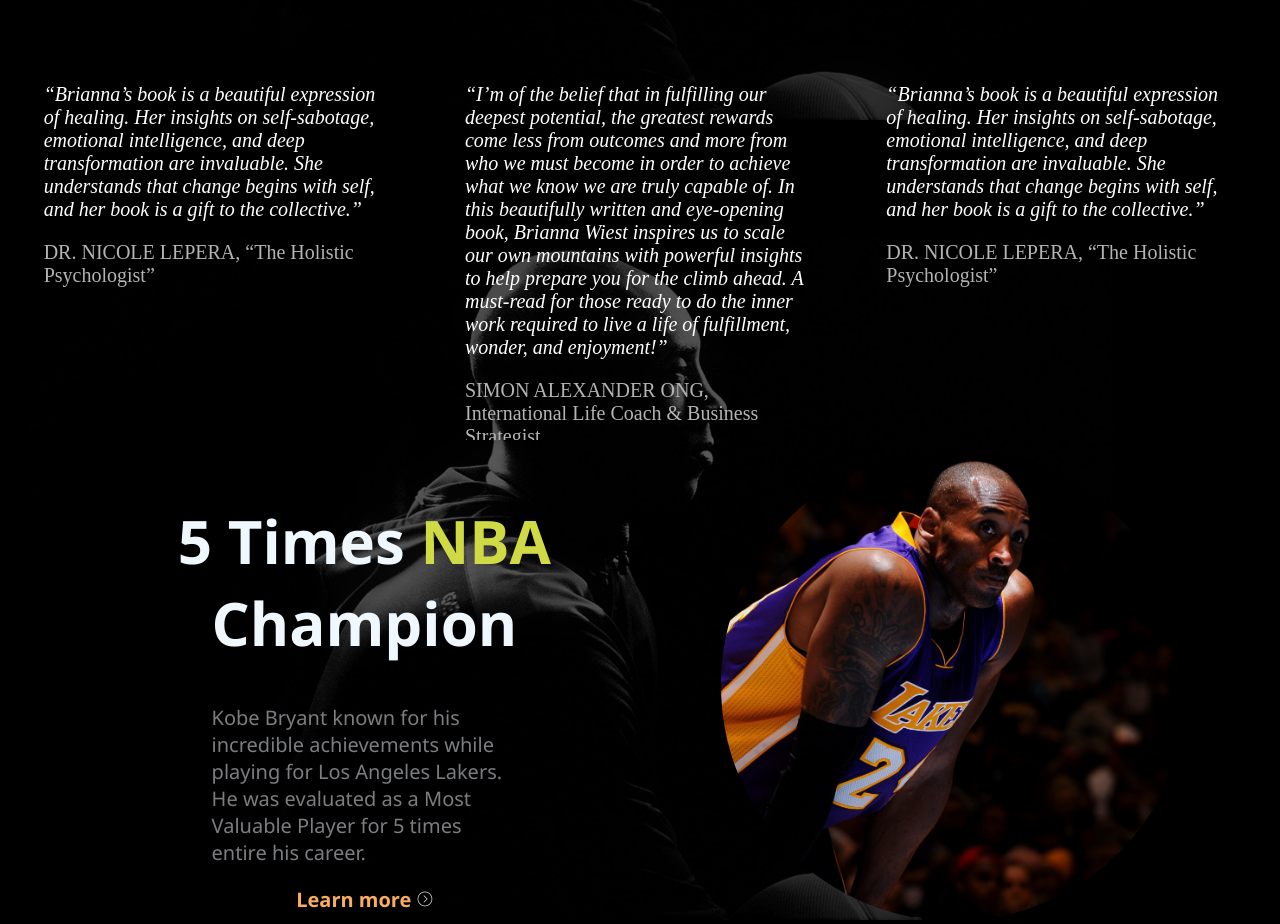
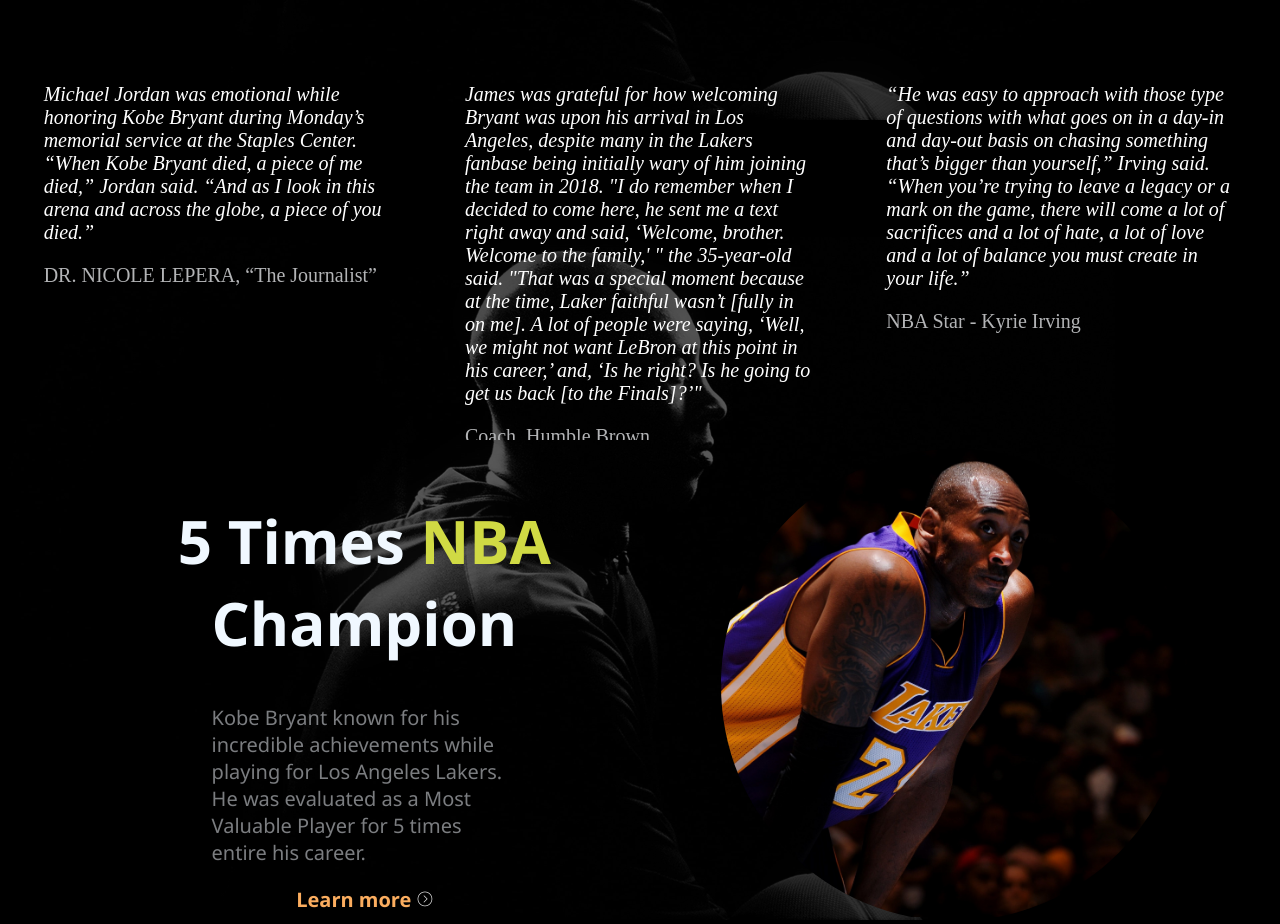
Before and after one commit to larnesx/Basketball, a plain HTML site: page index.html in a window 1280 px wide. Shown: the part 680-1604 px from the top of the page. Drawn offline with Linux system fonts and the light colour scheme.

Commit message:
baller-03

```diff
--- a/css/style.css
+++ b/css/style.css
@@ -22,11 +22,11 @@
 .pre-footer {
     margin-top: 100px;
     padding-top: 30px;
-    width: 100%;
+    max-width: 100%;
     height: 250px;
     background-color: #1c1d25;
     display: grid;
-    grid-template-columns: 290px 250px 250px 250px;
+    grid-template-columns: 250px 250px 250px 250px;
     grid-template-rows: 30px 30px 30px 30px 30px;
     gap: 10px;
     justify-content: center;
@@ -66,7 +66,7 @@
     justify-content: space-between;
     position: absolute;
     background-color: black;
-    width: 100%;
+    width: 99%;
     top: 0;
 }
 .foradv {
@@ -341,8 +341,21 @@
     color:#989b9f;
 }
 
+#tab-3 {
+    background-color: transparent;
+    backdrop-filter: blur(2px);
+}
+#tab-3 h1 {
+    text-align: center;
+    color: #fff;
+    font-weight: bold;
+    font-family: 'Segoe UI', Tahoma, Geneva, Verdana, sans-serif;
+    font-size: 70px;
+    margin-top: 150px;
+}
 .stats {
-    margin-top: 200px;
+    margin-top: 0px;
+    padding-top: 30px;
     display: grid;
     width: 100%;
     justify-content: center;
@@ -355,7 +368,7 @@
     font-size: 75px;
     font-weight: 600;
     font-family: 'Segoe UI', Tahoma, Geneva, Verdana, sans-serif;
-    color: #fbad5f;
+    color: #fff;
 }
 .a-stats-1 {
     text-align: center;
--- a/index.html
+++ b/index.html
@@ -4,7 +4,7 @@
     <meta charset="UTF-8">
     <meta name="viewport" content="width=device-width, initial-scale=1.0">
     <title>Mamba Mentality</title>
-    <link rel="icon" href="assets/icons/icons8_basketball.ico">
+    <link rel="icon" href="assets/icons/icons8_basketball_filled_3.ico">
     <link rel="stylesheet" href="css/style.css">
 </head>
 <body>
@@ -34,41 +34,38 @@
                 <div class="comments">
                     <div class="sub-comment">
                         <div class="text">
-                            <em>“Brianna’s book is a beautiful expression of healing. Her
-                        insights on self-sabotage, emotional intelligence, and
-                        deep transformation are invaluable. She understands
-                        that change begins with self, and her book is a gift to
-                        the collective.”</em>
+                            <em>Michael Jordan was emotional while honoring Kobe Bryant during Monday’s memorial service at the Staples Center.
+                                “When Kobe Bryant died, a piece of me died,” Jordan said.
+                                “And as I look in this arena and across the globe, a piece of you died.”</em>
                         </div>
                         <div class="author">
-                        <p>DR. NICOLE LEPERA, “The Holistic Psychologist”</p>
+                        <p>DR. NICOLE LEPERA, “The Journalist”</p>
                         </div>
                     </div>
             <div class="sub-comment">
                 <div class="text">
-                    <em>“I’m of the belief that in fulfilling our deepest potential,
-                        the greatest rewards come less from outcomes and more
-                        from who we must become in order to achieve what we
-                        know we are truly capable of. In this beautifully written and eye-opening book, Brianna Wiest inspires us to
-                        scale our own mountains with powerful insights to help
-                        prepare you for the climb ahead. A must-read for those
-                        ready to do the inner work required to live a life of fulfillment, wonder, and enjoyment!” </em>
+                    <em>James was grateful for how welcoming Bryant was upon his arrival in Los Angeles,
+                         despite many in the Lakers fanbase being initially wary of him joining the team in 2018.
+                        "I do remember when I decided to come here, he sent me a text right away and said,
+                         ‘Welcome, brother. Welcome to the family,' " the 35-year-old said.
+                          "That was a special moment because at the time, Laker faithful wasn’t [fully in on me].
+                           A lot of people were saying, ‘Well, we might not want LeBron at this point in his career,’ and,
+                            ‘Is he right? Is he going to get us back [to the Finals]?’" </em>
                 </div>
                 <div class="author">
-                    <p>SIMON ALEXANDER ONG, International Life Coach & Business
-                        Strategist</p>
+                    <p>Coach, Humble Brown</p>
                 </div>
             </div>
             <div class="sub-comment">
                 <div class="text">
-                    <em>“Brianna’s book is a beautiful expression of healing. Her
-                        insights on self-sabotage, emotional intelligence, and
-                        deep transformation are invaluable. She understands
-                        that change begins with self, and her book is a gift to
-                        the collective.”</em>
+                    <em>“He was easy to approach with those type of questions with what goes
+                        on in a day-in and day-out basis on chasing something that’s bigger
+                        than yourself,” Irving said. “When you’re trying to leave a legacy or a
+                        mark on the game, there will come a lot of sacrifices and a lot of hate,
+                        a lot of love and a lot of balance you must create in your life.”</em>
                 </div>
                 <div class="author">
-                    <p>DR. NICOLE LEPERA, “The Holistic Psychologist”</p>
+                    <p>NBA Star - Kyrie Irving</p>
                 </div>
             </div>
         </div>
@@ -209,9 +206,7 @@
     </div>
 
     <div class="page hidden" data-content id="tab-3" >
-        <div class="kobe">
             <h1>Kobe Bryant</h1>
-        </div>
         <div class="stats">
             <div class="a-stats-0">27.5%</div>
             <div class="a-stats-0">98%</div>
--- a/js/script.js
+++ b/js/script.js
@@ -3,7 +3,7 @@
 const navButtons = document.querySelectorAll('.navbut');
 
 const typeWriterText = document.querySelector('.text-writer');
-const textArr = ['never\nstops', "is a gentleman sport", "is a knee-killin' sport"];
+const textArr = ['never\nstops', "is incredible", "made me strong","is my life"];
 
 let textArrayIndex = 0;
 let charIndex = 0;
```
